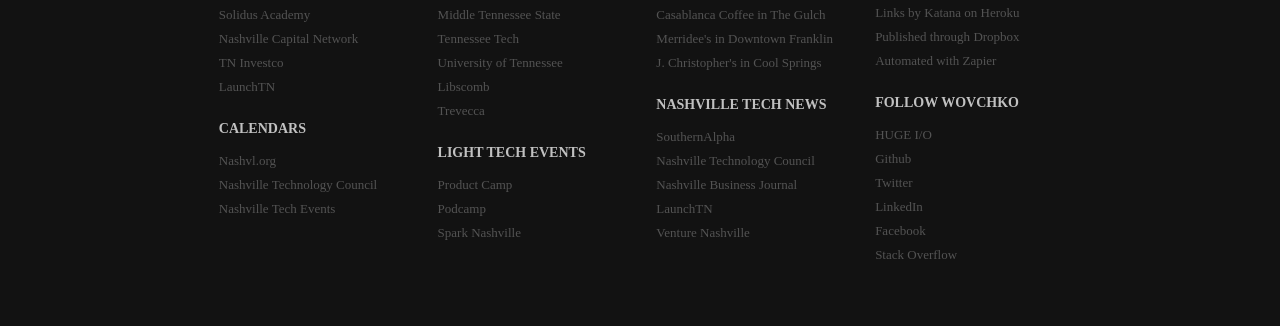
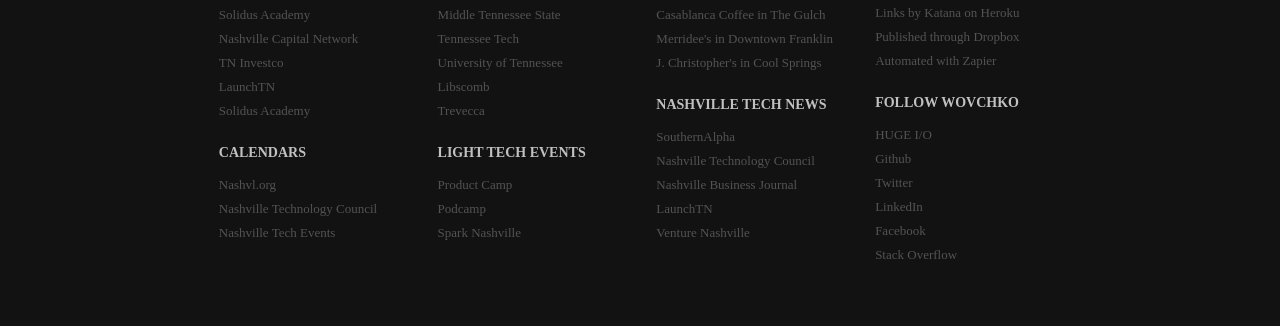
Before and after one commit to wovchko/inklings, a Jekyll site: the page built from index.html, in a window 1280 px wide. Shown: the part 1853-2179 px from the top of the page. Built offline with Jekyll 4.4.1, drawn with Linux system fonts in a browser that asks for light colours; Markdown is read by kramdown in place of the engine named in the settings; the list of posts is cut into pages by our own code.

```diff
--- a/_layouts/default.html
+++ b/_layouts/default.html
@@ -68,6 +68,7 @@
           <p><a href="http://nashvillecapital.com/" target="_blank">Nashville Capital Network</a></p>
           <p><a href="http://www.tennessee.gov/ecd/tninvestco/index.html" target="_blank">TN Investco</a></p>
           <p><a href="http://launchtn.org/" target="_blank">LaunchTN</a></p>
+          <p><a href="http://www.solidus.com/strategy.html" target="_blank">Solidus Academy</a></p>
 
           <h6>Calendars</h6>
           <p><a href="http://nashvl.org" target="_blank">Nashvl.org</a></p>
```
